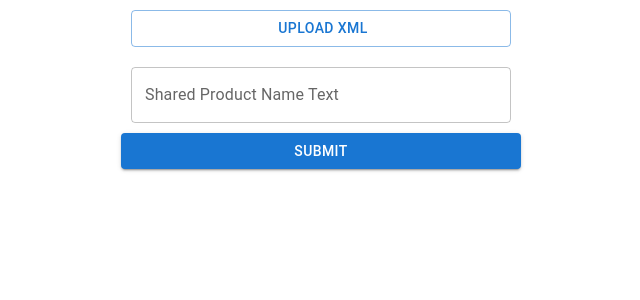
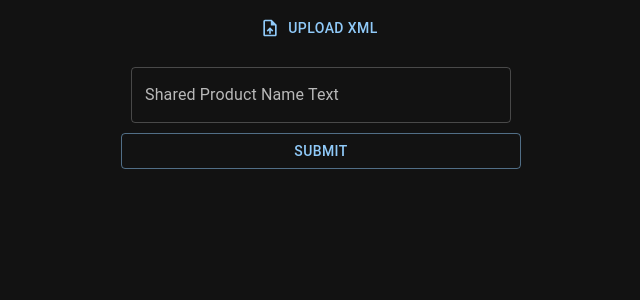
Before and after one commit to TonyBrobston/manage-products, a Next.js app: page /manage-products/ in a window 1280 px wide. Shown: the top 300 px of the page, without its empty margins (319-959 px from the left). Built offline with nearby package versions, Linux system fonts and the light colour scheme.

Commit message:
Convert to dark mode, switch buttons, and add upload icon

```diff
--- a/app/page.jsx
+++ b/app/page.jsx
@@ -2,10 +2,14 @@
 import {useState} from 'react';
 import {Builder, parseString} from 'xml2js';
 import {Box, Button, Container, CssBaseline, FormControl, TextField} from '@mui/material';
+import {ThemeProvider, createTheme} from '@mui/material/styles';
+import UploadFileIcon from '@mui/icons-material/UploadFile';
 
-function UploadFileIcon() {
-  return null;
-}
+const darkTheme = createTheme({
+  palette: {
+    mode: 'dark',
+  },
+});
 
 export default function Home() {
   const [filename, setFilename] = useState('');
@@ -14,7 +18,7 @@
   const [matchingProduct, setMatchingProduct] = useState(null);
   const [modifiedXmlUrl, setModifiedXmlUrl] = useState(null);
   return (
-    <>
+    <ThemeProvider theme={darkTheme}>
       <CssBaseline />
       <Container
         sx={{display: "flex"}}
@@ -27,7 +31,7 @@
         >
           <Button
             component="label"
-            variant="outlined"
+            variant="text"
             startIcon={<UploadFileIcon />}
             sx={{ margin: "10px", float: "left" }}
           >
@@ -59,7 +63,7 @@
             sx={{ margin: "10px" }}
           />
           <Button
-            variant="contained"
+            variant="outlined"
             onClick={() => {
               const matchingProducts = json.products.product.filter(({Name}) => Name[0].includes(productNameContains));
               const matchingProduct = JSON.parse([...new Set(matchingProducts.map(({Product_ID, Product_URL, Page_Title, Name, ...rest}) => JSON.stringify(rest)))][0]);
@@ -121,7 +125,7 @@
                   sx={{ margin: "10px", width: "382px" }}
                 />
                 <Button
-                  variant="contained"
+                  variant="outlined"
                   type="submit"
                   sx={{ width: "400px" }}
                 >
@@ -142,6 +146,6 @@
           }
         </FormControl>
       </Container>
-    </>
+    </ThemeProvider>
   )
 }
--- a/package.json
+++ b/package.json
@@ -9,6 +9,7 @@
   "dependencies": {
     "@emotion/react": "^11.10.6",
     "@emotion/styled": "^11.10.6",
+    "@mui/icons-material": "^5.11.16",
     "@mui/material": "^5.12.1",
     "next": "latest",
     "react": "^18.2.0",
```
Also changed, not shown: 1 other file (tests, documents, lock files or other folders).
